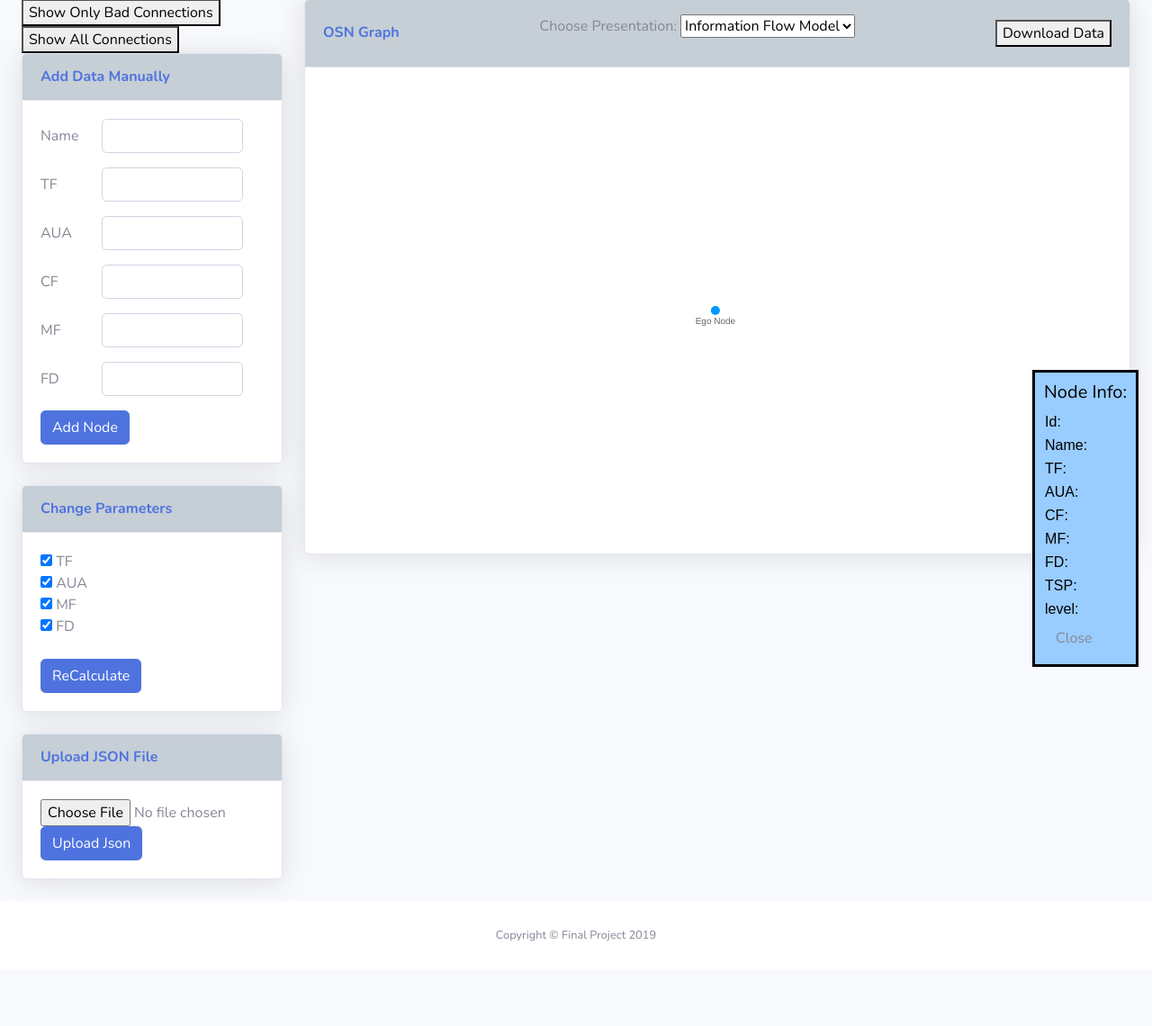
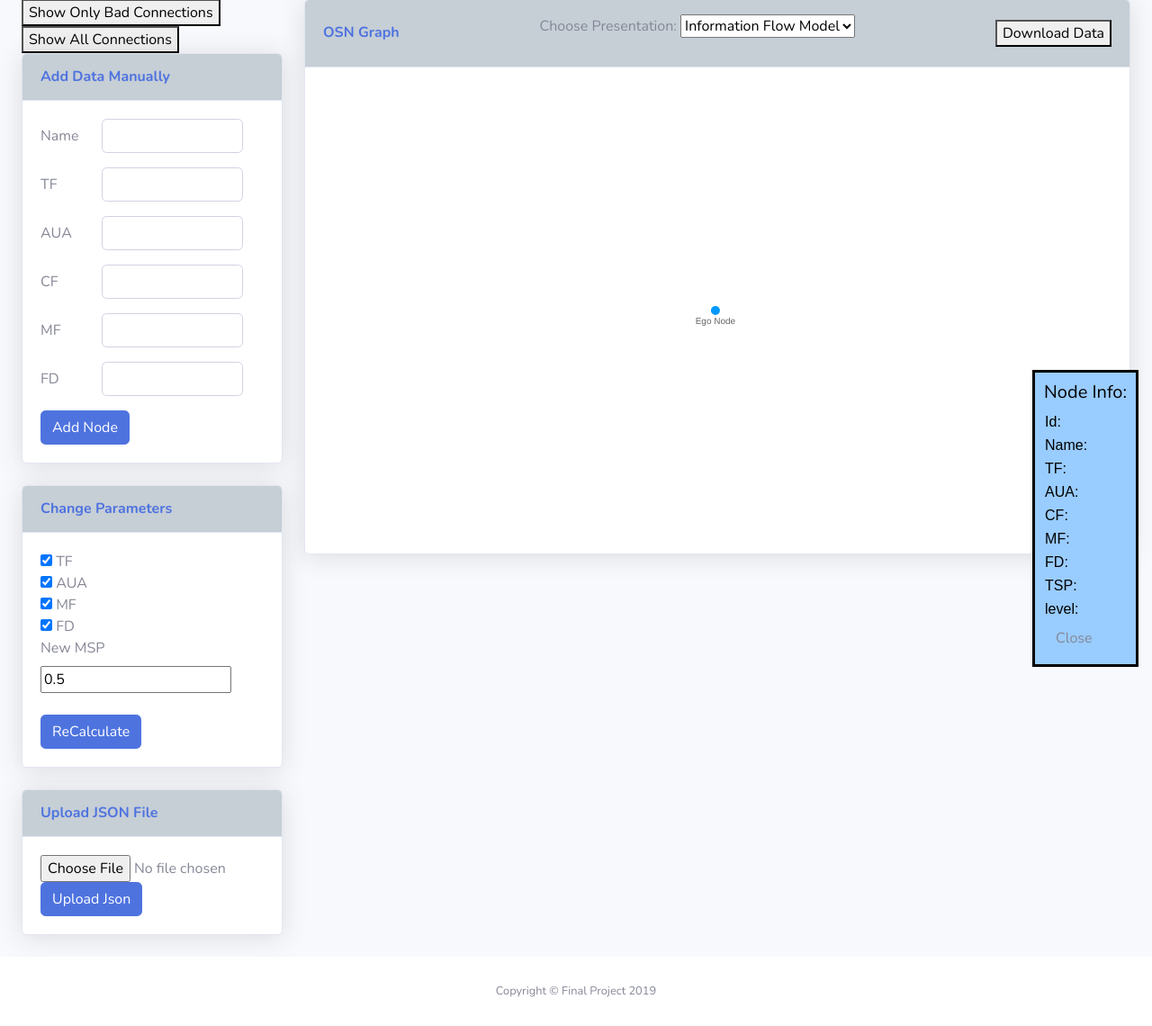
Before and after one commit to sagivmap/final_project, a Flask app: template FlaskTry/templates/addManuallyPage.html in a window 1280 px wide. Shown: the part 59-1199 px from the top of the page at 90% size. Before the commit the page ends 1105 px from the top, so only its background shows below. Run offline with Flask 2, Linux system fonts and the light colour scheme; the template is opened without the code that fills it, so the values that code supplies are empty; some libraries are stand-ins or nearby versions.

Commit message:
start to work on change msp in manually

```diff
--- a/FlaskTry/templates/addManuallyPage.html
+++ b/FlaskTry/templates/addManuallyPage.html
@@ -188,7 +188,9 @@
                                     <input type="checkbox" id="TFcheckBox" value="TF" checked> TF<br>
                                     <input type="checkbox" id="AUAcheckBox" value="AUA" checked> AUA<br>
                                     <input type="checkbox" id="MFcheckBox" value="MF" checked> MF<br>
-                                    <input type="checkbox" id="FDcheckBox" value="FD" checked> FD<br><br>
+                                    <input type="checkbox" id="FDcheckBox" value="FD" checked> FD<br>
+                                    <label for="mspToChange">New MSP</label>
+                                    <input type="number" id="mspToChange" value="0.5"><br><br>
                                     <button id="Recalculatebtn" class="btn btn-primary" onclick="ReCalculate()">ReCalculate</button>
 
                                 </div>
```
